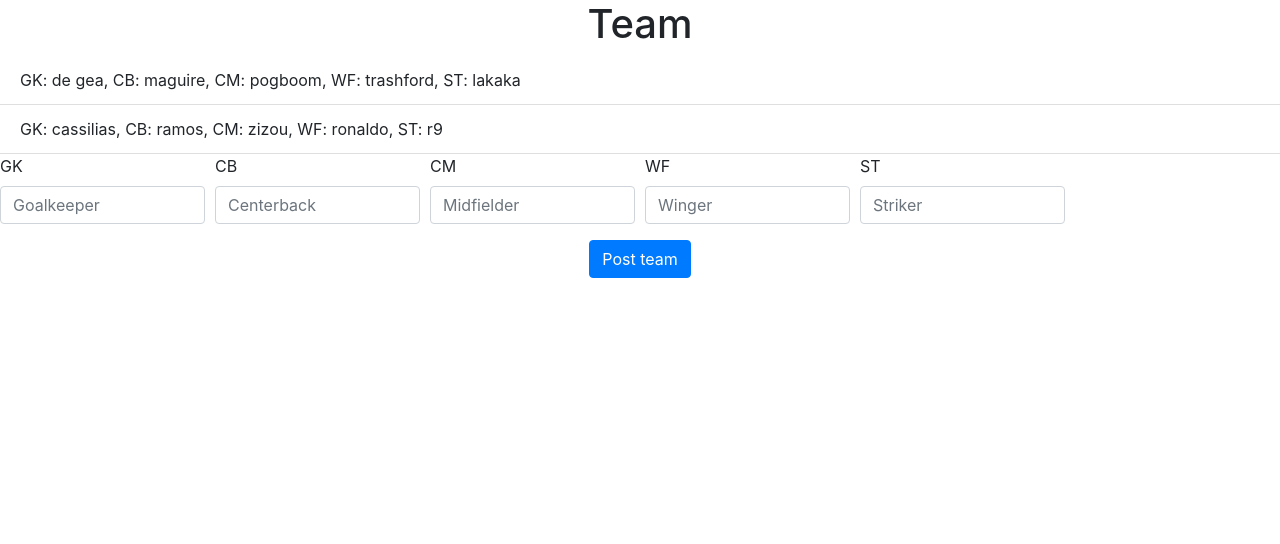
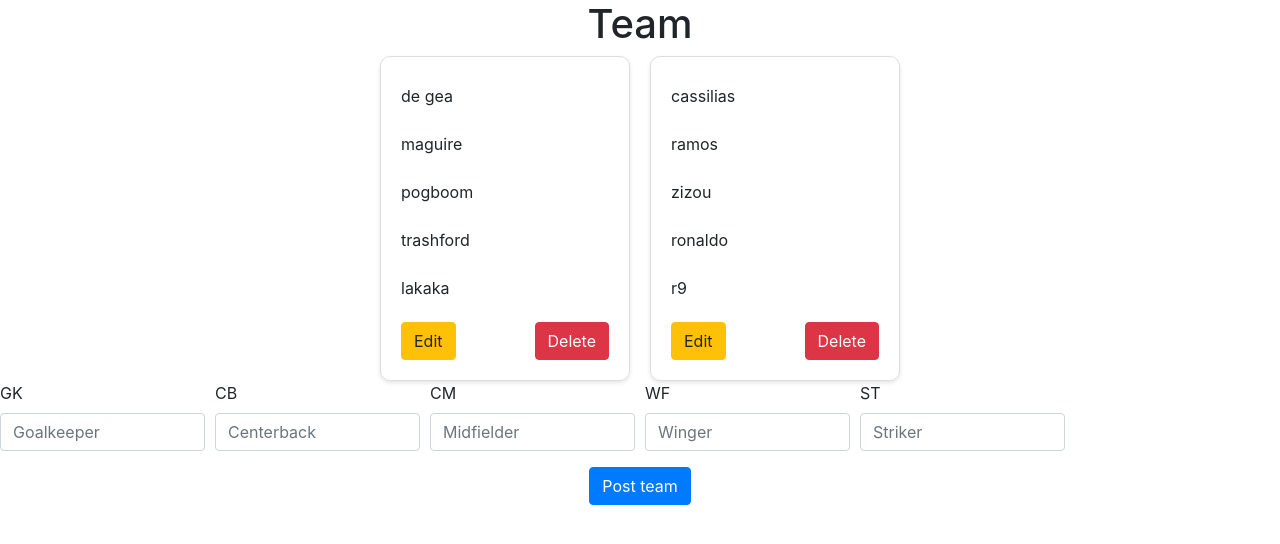
Before and after one commit to LY10x/Flask_Dream_Team, a Flask app: page / in a window 1280 px wide. Shown: the part 56-600 px from the top of the page. Run offline with Flask 3, Linux system fonts and the light colour scheme; a user stored in the database is signed in; some libraries are stand-ins or nearby versions.

Commit message:
finally made the save button work

```diff
--- a/website/templates/home.html
+++ b/website/templates/home.html
@@ -7,20 +7,41 @@ Home
 {% block content %}
 <h1 align="center">Team</h1>
 
-<!-- Display the list of teams above the form -->
 {% if teams %}
-<ul class="list-group list-group-flush" id="teams">
+<div class="team-container">
     {% for team in teams %}
-    <li class="list-group-item">
-        GK: {{ team.gk }}, CB: {{ team.cb }}, CM: {{ team.cm }}, WF: {{ team.wf }}, ST: {{ team.st }}
-    </li>
+    <div class="team-card">
+        <form class="team-form" data-id="{{ team.id }}">
+            <div class="team-formation">
+                <div class="team-row">
+                    <input type="text" class="form-control-plaintext" value="{{ team.gk }}" placeholder="Goalkeeper" readonly />
+                </div>
+                <div class="team-row">
+                    <input type="text" class="form-control-plaintext" value="{{ team.cb }}" placeholder="Centerback" readonly />
+                </div>
+                <div class="team-row">
+                    <input type="text" class="form-control-plaintext" value="{{ team.cm }}" placeholder="Midfielder" readonly />
+                </div>
+                <div class="team-row">
+                    <input type="text" class="form-control-plaintext" value="{{ team.wf }}" placeholder="Winger" readonly />
+                </div>
+                <div class="team-row">
+                    <input type="text" class="form-control-plaintext" value="{{ team.st }}" placeholder="Striker" readonly />
+                </div>
+            </div>
+            <div class="team-actions">
+                <button type="button" class="btn btn-warning edit-btn">Edit</button>
+                <button type="button" class="btn btn-danger delete-btn">Delete</button>
+            </div>
+        </form>
+    </div>
     {% endfor %}
-</ul>
+</div>
 {% else %}
 <p>No teams have been posted yet.</p>
 {% endif %}
 
-<form method="POST">
+<form id="post-team-form" method="POST">
     <div class="form-row">
         <div class="form-group col-md-2">
             <label for="gk">GK</label>
@@ -44,7 +65,136 @@ Home
         </div>
     </div>
     <div align="center">
-        <button type="submit" class="btn btn-primary">Post team</button>
+        <button type="button" class="btn btn-primary" id="post-team-btn">Post team</button>
     </div>
 </form>
+
+<script>
+document.addEventListener('DOMContentLoaded', function() {
+    document.querySelectorAll('.edit-btn').forEach(button => {
+        button.addEventListener('click', function() {
+            const form = this.closest('.team-form');
+            const inputs = form.querySelectorAll('input');
+
+            inputs.forEach(input => {
+                input.removeAttribute('readonly');
+                input.classList.remove('form-control-plaintext');
+                input.classList.add('form-control');
+            });
+
+            this.textContent = 'Save';
+            this.classList.remove('btn-warning');
+            this.classList.add('btn-success');
+            this.classList.remove('edit-btn');
+            this.classList.add('save-btn');
+
+            form.querySelector('.save-btn').addEventListener('click', function() {
+                const form = this.closest('.team-form');
+                const id = form.getAttribute('data-id');
+                const data = {
+                    gk: form.querySelector('input[placeholder="Goalkeeper"]').value,
+                    cb: form.querySelector('input[placeholder="Centerback"]').value,
+                    cm: form.querySelector('input[placeholder="Midfielder"]').value,
+                    wf: form.querySelector('input[placeholder="Winger"]').value,
+                    st: form.querySelector('input[placeholder="Striker"]').value
+                };
+
+                fetch(`/teams/${id}`, {
+                    method: 'PUT',
+                    headers: {
+                        'Content-Type': 'application/json'
+                    },
+                    body: JSON.stringify(data)
+                }).then(response => {
+                    if (response.ok) {
+                        window.location.reload();
+                    } else {
+                        console.error('Failed to update team');
+                    }
+                }).catch(error => {
+                    console.error('Error updating team:', error);
+                });
+            });
+        });
+    });
+
+    document.querySelectorAll('.delete-btn').forEach(button => {
+        button.addEventListener('click', function() {
+            const form = this.closest('.team-form');
+            const id = form.getAttribute('data-id');
+
+            fetch(`/teams/${id}`, {
+                method: 'DELETE'
+            }).then(response => {
+                if (response.ok) {
+                    window.location.reload();
+                } else {
+                    console.error('Failed to delete team');
+                }
+            }).catch(error => {
+                console.error('Error deleting team:', error);
+            });
+        });
+    });
+
+    document.getElementById('post-team-btn').addEventListener('click', function() {
+        const gk = document.getElementById('gk').value;
+        const cb = document.getElementById('cb').value;
+        const cm = document.getElementById('cm').value;
+        const wf = document.getElementById('wf').value;
+        const st = document.getElementById('st').value;
+
+        fetch('/', {
+            method: 'POST',
+            headers: {
+                'Content-Type': 'application/x-www-form-urlencoded'
+            },
+            body: `gk=${encodeURIComponent(gk)}&cb=${encodeURIComponent(cb)}&cm=${encodeURIComponent(cm)}&wf=${encodeURIComponent(wf)}&st=${encodeURIComponent(st)}`
+        }).then(response => {
+            if (response.ok) {
+                window.location.reload();
+            } else {
+                console.error('Failed to post team');
+            }
+        }).catch(error => {
+            console.error('Error posting team:', error);
+        });
+    });
+});
+</script>
+
+<style>
+.team-container {
+    display: flex;
+    flex-wrap: wrap;
+    gap: 20px;
+    justify-content: center;
+}
+
+.team-card {
+    border: 1px solid #ddd;
+    border-radius: 10px;
+    padding: 20px;
+    width: 250px;
+    box-shadow: 0 2px 4px rgba(0,0,0,0.1);
+}
+
+.team-formation {
+    display: grid;
+    grid-template-rows: repeat(5, auto);
+    gap: 10px;
+    margin-bottom: 15px;
+}
+
+.team-row {
+    display: flex;
+    justify-content: center;
+}
+
+.team-actions {
+    display: flex;
+    justify-content: space-between;
+}
+</style>
+
 {% endblock %}
--- a/website/views.py
+++ b/website/views.py
@@ -1,4 +1,4 @@
-from flask import Blueprint, render_template, request, flash
+from flask import Blueprint, render_template, request, flash, jsonify, redirect, url_for
 from flask_login import login_required, current_user
 from .models import Team
 from . import db
@@ -15,22 +15,38 @@ def home():
         wf = request.form.get('wf')
         st = request.form.get('st')
 
-        if len(gk) < 1:
-            flash("not a real player", category='error')
-        elif len(cb) < 1:
-            flash("not a real player", category='error')
-        elif len(cm) < 1:
-            flash("not a real player", category='error')
-        elif len(wf) < 1:
-            flash("not a real player", category='error')
-        elif len(st) < 1:
-            flash("not a real player", category='error')
+        if not all([gk, cb, cm, wf, st]):
+            flash("All fields must be filled out", category='error')
         else:
             new_team = Team(gk=gk, cb=cb, cm=cm, wf=wf, st=st, user_id=current_user.id)
             db.session.add(new_team)
             db.session.commit()
             flash("Team posted", category='success')
+            return redirect(url_for('views.home'))
 
     teams = Team.query.filter_by(user_id=current_user.id).all()
+    return render_template("home.html", user=current_user, teams=teams)
 
-    return render_template("home.html", user=current_user, teams=teams)
+@views.route('/teams/<int:id>', methods=['PUT', 'DELETE'])
+@login_required
+def update_or_delete_team(id):
+    team = Team.query.get_or_404(id)
+    if team.user_id != current_user.id:
+        return jsonify({'error': 'Unauthorized access'}), 403
+
+    if request.method == 'PUT':
+        data = request.get_json()
+        team.gk = data.get('gk', team.gk)
+        team.cb = data.get('cb', team.cb)
+        team.cm = data.get('cm', team.cm)
+        team.wf = data.get('wf', team.wf)
+        team.st = data.get('st', team.st)
+        db.session.commit()
+        return jsonify({'message': 'Team updated successfully'}), 200
+
+    if request.method == 'DELETE':
+        db.session.delete(team)
+        db.session.commit()
+        return jsonify({'message': 'Team deleted successfully'}), 204
+
+    return jsonify({'error': 'Bad request'}), 400
```
Also changed, not shown: instance/database.db, website/static/index.js (deleted).
